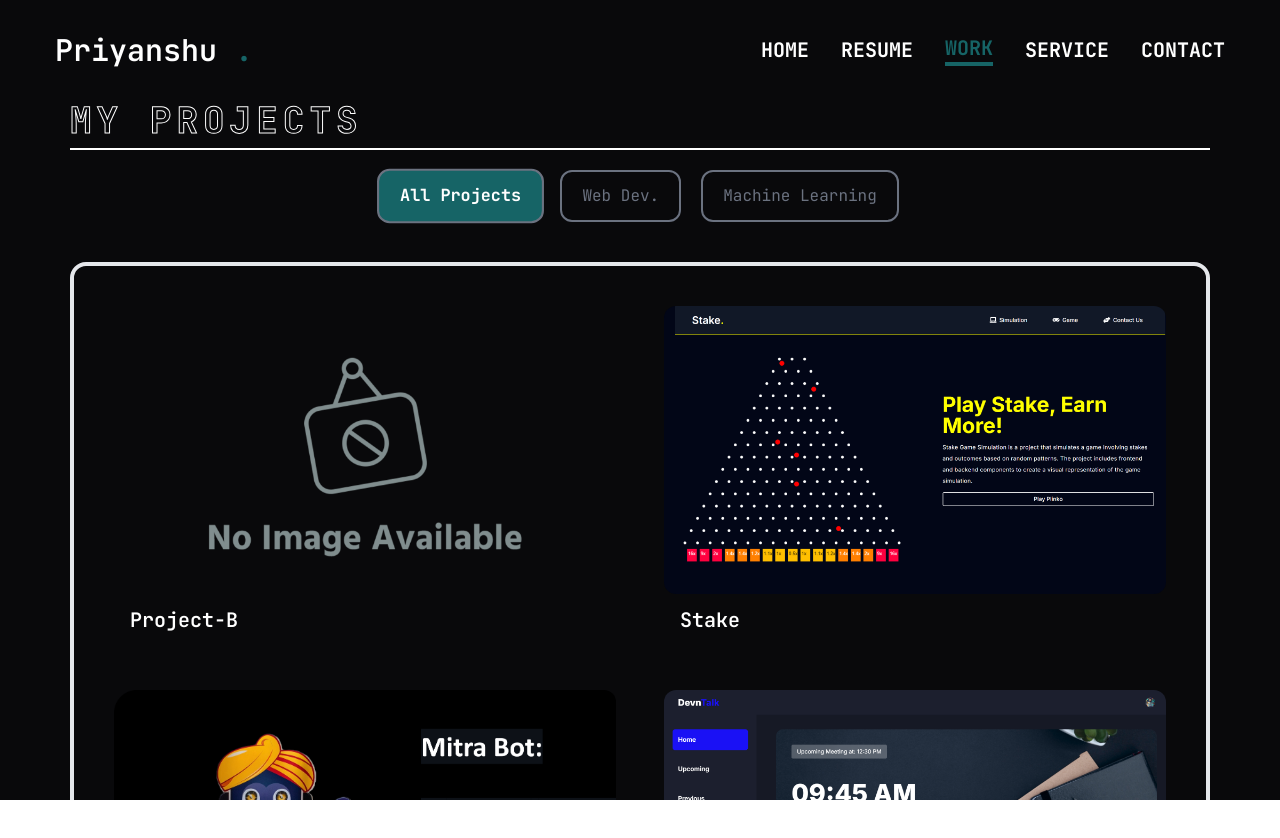
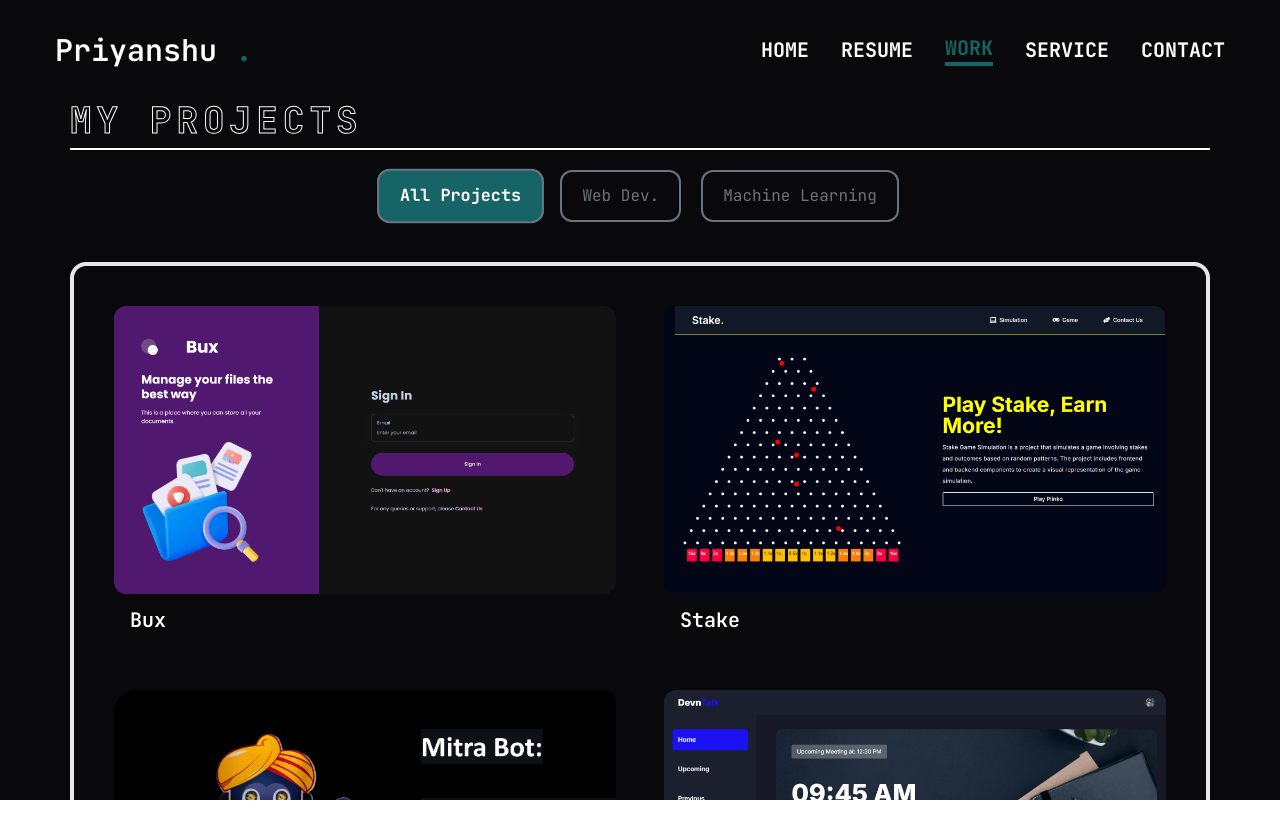
Before and after one commit to Coderx85/Portfolio, a Next.js app: page /work in a window 1280 px wide. Shown: the top 838 px of the page. Built offline with nearby package versions, Linux system fonts and the light colour scheme.

Commit message:
Update project-19

```diff
--- a/src/constants/index.ts
+++ b/src/constants/index.ts
@@ -332,17 +332,17 @@ export const Project_Data: ProjectProps[] = [
     duration: "1 month",
   },{
     id:19,
-    title: "Project-B",
-    description: "",
-    imgUrl: "",
+    title: "Bux",
+    description: "A storage management system. It is designed to help manage and organize storage units efficiently.",
+    imgUrl: "/images/projects/19.png",
     tag: ["All", "Web"],
-    gitUrl: "https://github.com/coderx85/project_b.git",
-    previewUrl: "",
-    techStack: ["Next.js", "Tailwind CSS", "Appwrite"],
+    gitUrl: "https://github.com/coderx85/bux.git",
+    previewUrl: "https://bux-storage.vercel.app/",
+    techStack: ["Next.js", "Appwrite", "Shadcn","Clerk.js"],
     challengesFaced: [],
     lessonsLearned: [],
     contributionType: "Solo",
-    duration: "In Progress"
+    duration: "2 weeks",
     }
 
 ]
```
Also changed, not shown: public/images/projects/19.png (added).
